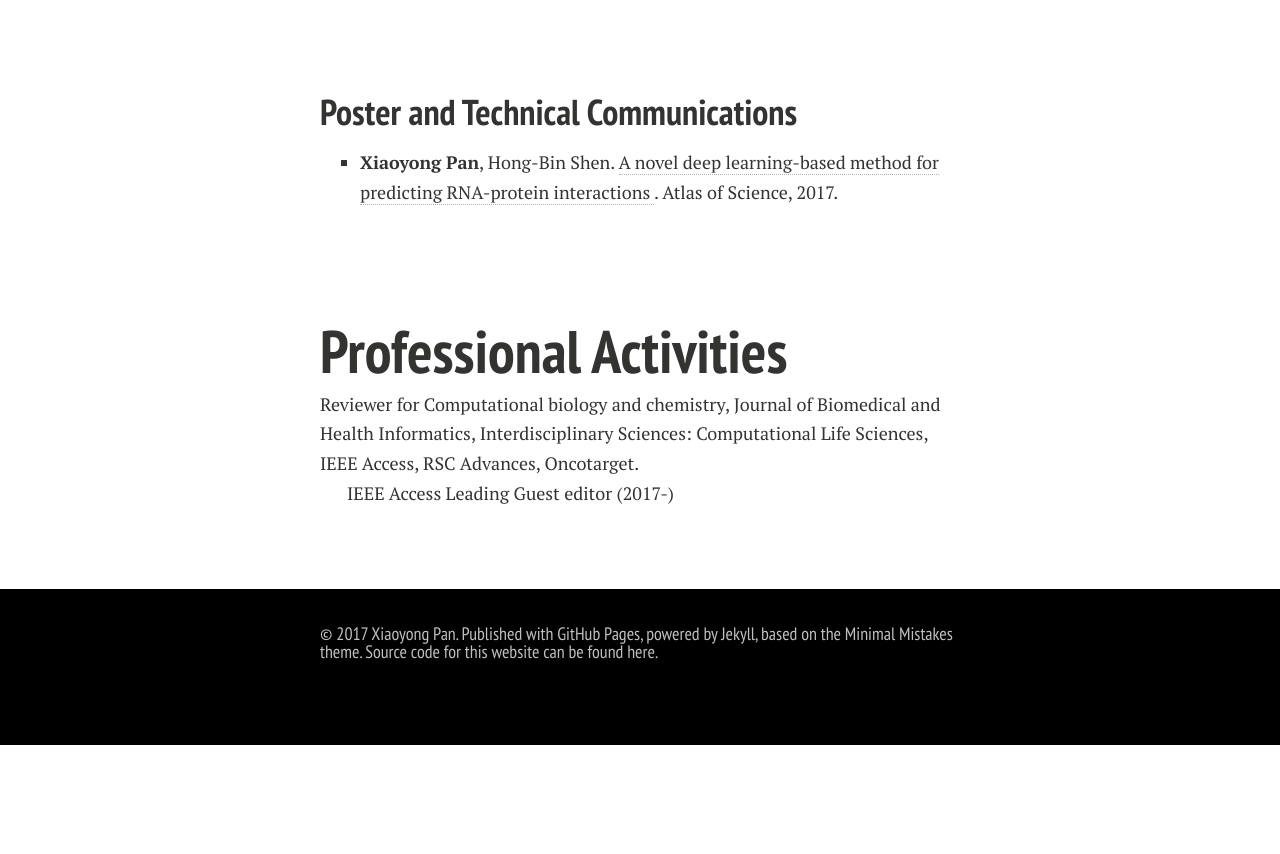
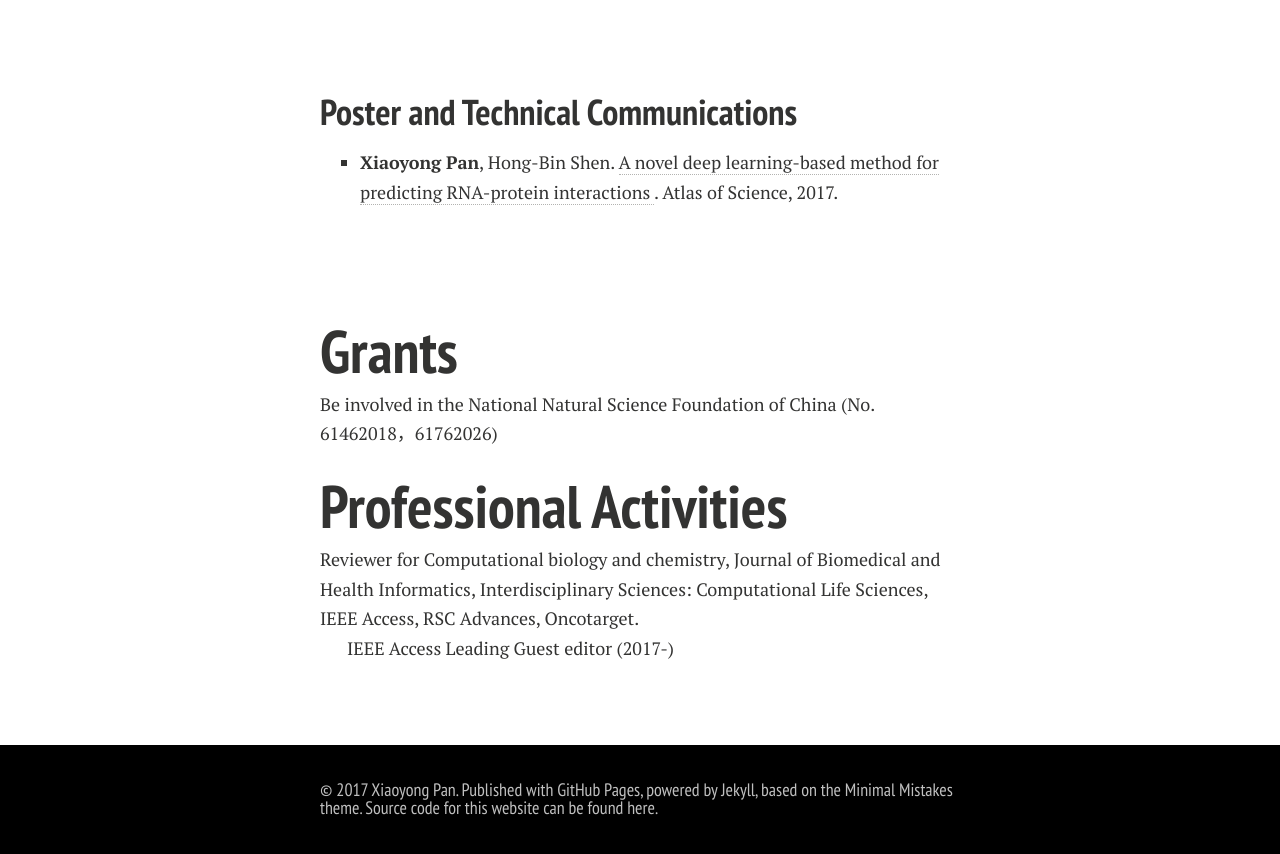
Before and after one commit to xypan1232/xypan1232.github.io, a Jekyll site: the page built from publications.md, in a window 1280 px wide and 900 px high, scrolled down 2100 px. Shown: the top 854 px of the window. Built offline with Jekyll 4.4.1, drawn with Linux system fonts in a browser that asks for light colours; nearby versions of some CDN libraries; Markdown is read by kramdown in place of the engine named in the settings; before the commit the page ends 2845 px from its top, so only the background shows below that.

Commit message:
Update publications.md

```diff
--- a/publications.md
+++ b/publications.md
@@ -64,6 +64,9 @@ See my Publication at <a href="https://scholar.google.com/citations?hl=en&user=Y
 </ul>
 <br><br>
 
+# Grants
+Be involved in the National Natural Science Foundation of China (No. 61462018，61762026)
+
 # Professional Activities
 Reviewer for Computational biology and chemistry, Journal of Biomedical and Health Informatics, Interdisciplinary Sciences: Computational Life Sciences, IEEE Access, RSC Advances, Oncotarget.<br>
 
```
